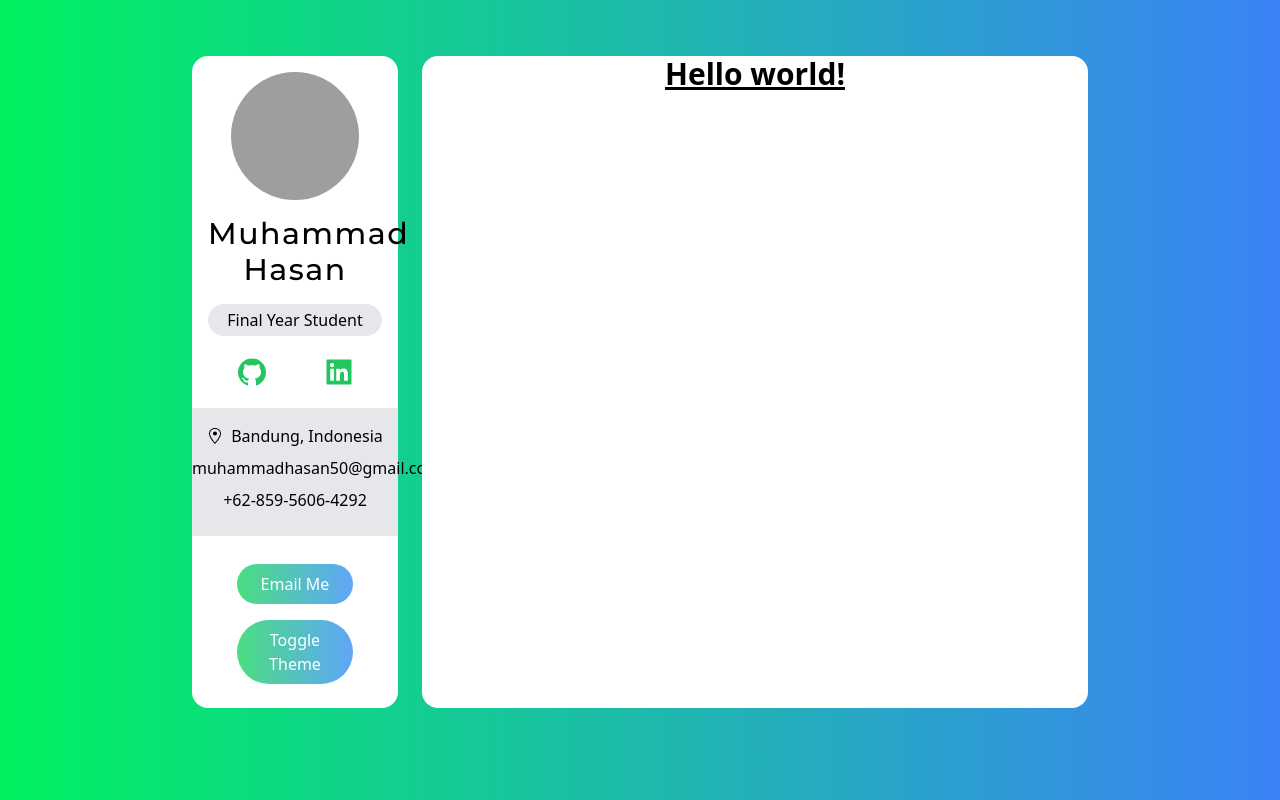
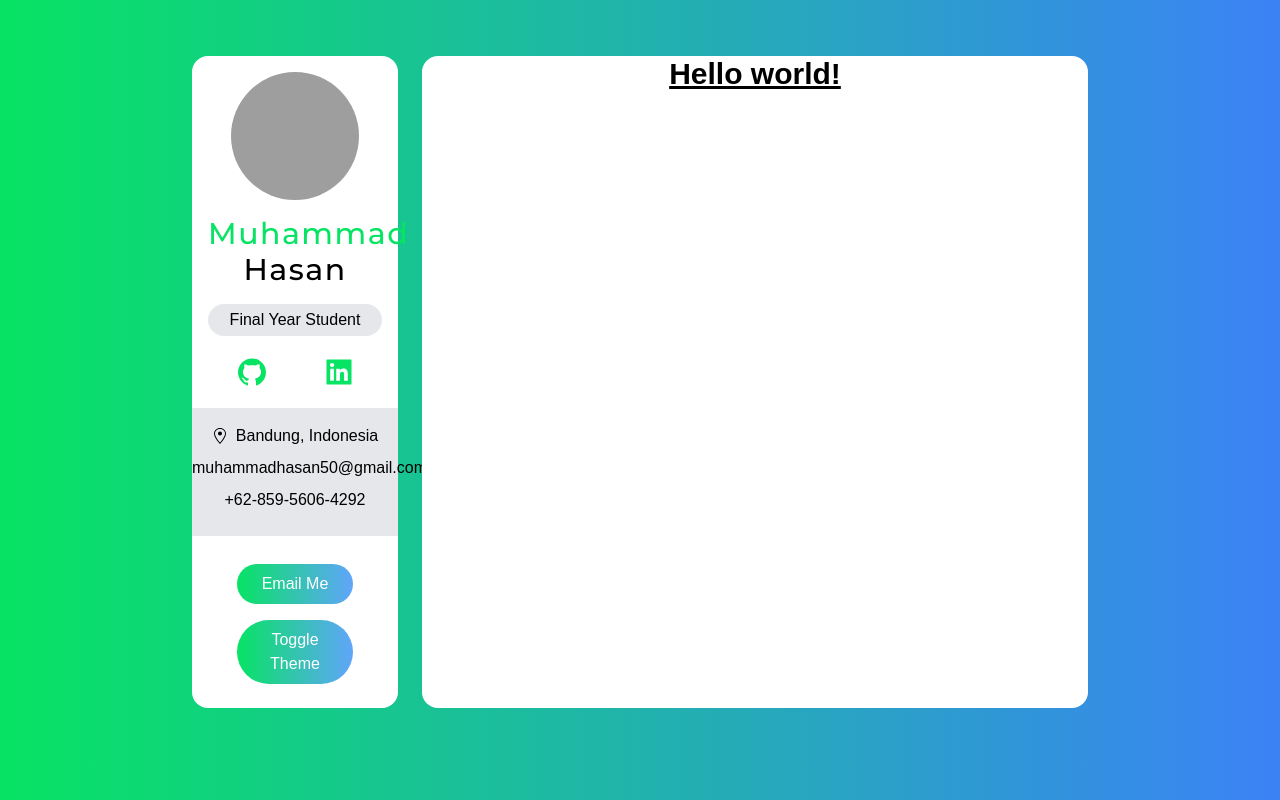
Before and after one commit to muhammadhasan01/portofolio, a Next.js app: page / in a window 1280 px wide. Built offline with nearby package versions, Linux system fonts and the light colour scheme; grey boxes are pictures that could not be loaded.

Commit message:
feat: finish adding sidebar

```diff
--- a/components/Sidebar.tsx
+++ b/components/Sidebar.tsx
@@ -10,12 +10,12 @@ const Sidebar = () => {
         className='w-32 h-32 rounded-full mx-auto'
       />
       <h3 className='my-4 text-3xl font-medium tracking-wider font-montserrat'>
-        <span>Muhammad </span>
+        <span className='text-green'>Muhammad </span>
         Hasan
       </h3>
       <p className='px-2 py-1 my-3 bg-gray-200 rounded-full'>Final Year Student</p>
       {/*Social Icons*/}
-      <div className='flex justify-around my-5 text-green-500 w-9/12 md:w-full mx-auto'>
+      <div className='flex justify-around my-5 text-green w-9/12 md:w-full mx-auto'>
         <a href='https://github.com/muhammadhasan01' target='_blank'>
           <AiFillGithub className='w-8 h-8 cursor-pointer' />
         </a>
@@ -34,10 +34,12 @@ const Sidebar = () => {
       </div>
       {/*  Email Button */}
       <button
-        className='bg-gradient-to-r from-green-400 to-blue-400 w-8/12 rounded-full py-2 px-5 text-white my-2'>Email Me
+        className='bg-gradient-to-r from-green to-blue-400 w-8/12 rounded-full py-2 px-5 text-white my-2 focus:outline-none'
+        onClick={() => window.open('mailto:muhammadhasan50@gmail.com')}
+      >Email Me
       </button>
       <button
-        className='bg-gradient-to-r from-green-400 to-blue-400 w-8/12 rounded-full py-2 px-5 text-white my-2'>Toggle
+        className='bg-gradient-to-r from-green to-blue-400 w-8/12 rounded-full py-2 px-5 text-white my-2'>Toggle
         Theme
       </button>
     </div>
--- a/pages/_app.tsx
+++ b/pages/_app.tsx
@@ -3,7 +3,7 @@ import Sidebar from '../components/Sidebar';
 
 function MyApp({ Component, pageProps }) {
   return (
-    <div className='grid grid-cols-12 gap-6 my-14 lg:px-48 px-5'>
+    <div className='grid grid-cols-12 gap-6 my-14 lg:px-48 px-5 sm:px-20 md:px-32'>
       <div className='lg:col-span-3 bg-white rounded-2xl col-span-12 p-4 text-center'>
         <Sidebar />
       </div>
--- a/pages/_documents.tsx
+++ b/pages/_document.tsx
@@ -6,7 +6,7 @@ class MyDocument extends Document {
       <Html>
         <Head>
         </Head>
-        <body>
+        <body className="bg-fixed bg-gradient-to-r from-green to-blue-500 dark:from-black-500 dark:to-black-700">
         <Main />
         <NextScript />
         </body>
--- a/styles/globals.css
+++ b/styles/globals.css
@@ -5,5 +5,5 @@
 @tailwind utilities;
 
 body {
-    @apply bg-fixed bg-gradient-to-r from-green to-blue-500
+    font-family: sans-serif;
 }
--- a/tailwind.config.js
+++ b/tailwind.config.js
@@ -11,7 +11,7 @@ module.exports = {
     extend: {
       colors: {
         green: {
-          DEFAULT: '#00F260'
+          DEFAULT: '#07e363'
         }
       },
     },
```
